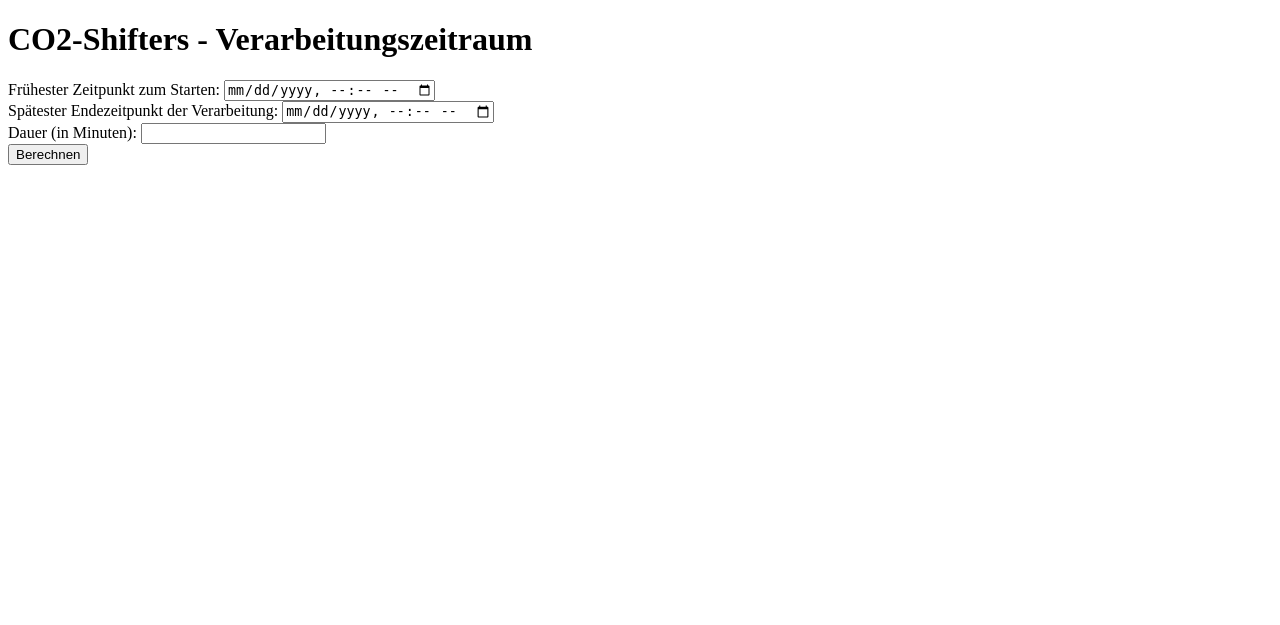
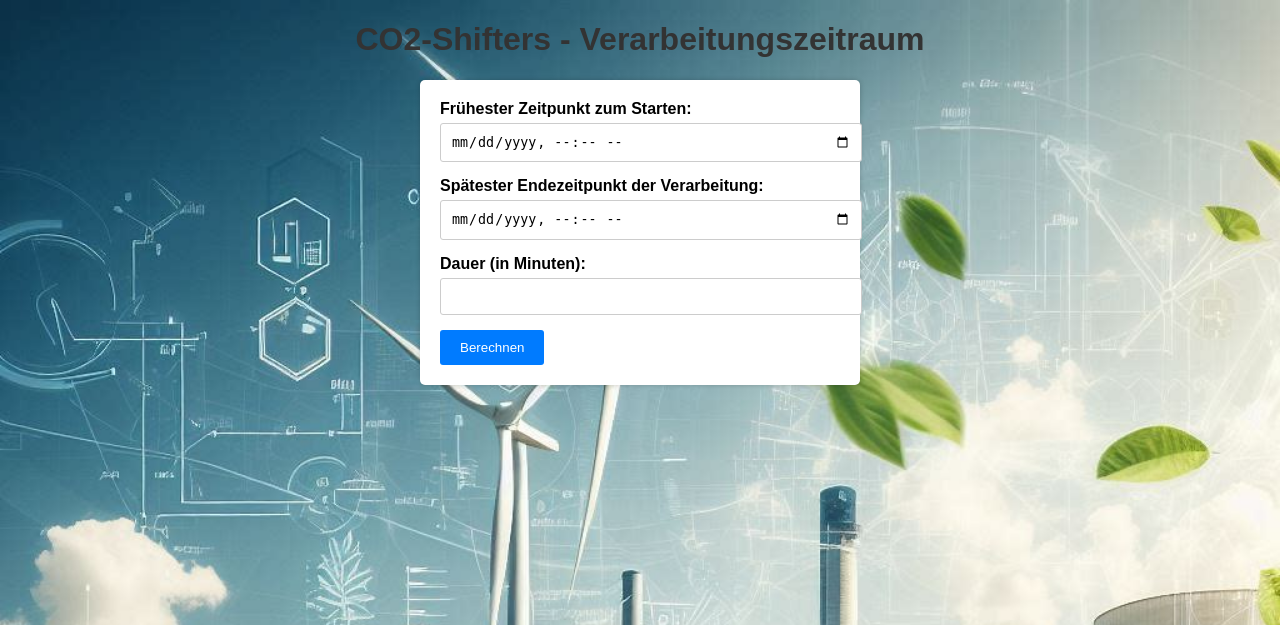
Before and after one commit to co2-shifters/frontend, a Flask app: page / in a window 1280 px wide. Shown: the top 625 px of the page. Run offline with Flask 3, Linux system fonts and the light colour scheme.

Commit message:
Update Eingabeseite, Background images

```diff
--- a/templates/index.html
+++ b/templates/index.html
@@ -1,8 +1,63 @@
 <!DOCTYPE html>
-<html lang="en">
+<html>
 <head>
     <meta charset="UTF-8">
     <title>CO2-Shifters - AXA Hackathon 2023</title>
+    <style>
+    body {
+        font-family: Arial, sans-serif;
+        background-image: url('co2-shifters_bg_4.jpg');
+        background-size: cover;
+        background-repeat: no-repeat;
+        background-attachment: fixed;
+        <!-- background-color: #f5f5f5;-->
+        margin: 0;
+        padding: 0;
+    }
+
+    h1 {
+        text-align: center;
+        color: #333;
+    }
+
+    form {
+        background-color: #fff;
+        max-width: 400px;
+        margin: 0 auto;
+        padding: 20px;
+        border-radius: 5px;
+        box-shadow: 0px 0px 5px rgba(0, 0, 0, 0.2);
+    }
+
+    label {
+        display: block;
+        margin-bottom: 5px;
+        font-weight: bold;
+    }
+
+    input[type="datetime-local"],
+    input[type="number"] {
+        width: 100%;
+        padding: 10px;
+        margin-bottom: 15px;
+        border: 1px solid #ccc;
+        border-radius: 3px;
+        margin-right: 15px;
+    }
+
+    input[type="submit"] {
+        background-color: #007BFF;
+        color: #fff;
+        padding: 10px 20px;
+        border: none;
+        border-radius: 3px;
+        cursor: pointer;
+    }
+
+    input[type="submit"]:hover {
+        background-color: #0056b3;
+    }
+    </style>
 </head>
 <body>
     <h1>CO2-Shifters - Verarbeitungszeitraum</h1>
@@ -13,10 +68,22 @@
         <label for="latest_end_time">Spätester Endezeitpunkt der Verarbeitung:</label>
         <input type="datetime-local" id="latest_end_time" name="latest_end_time" required><br>
 
-        <label for="dauer">Dauer (in Minuten):</label>
-        <input type="number" id="dauer" name="dauer" required><br>
+        <label for="duration">Dauer (in Minuten):</label>
+        <input type="number" id="duration" name="duration" required><br>
 
         <input type="submit" value="Berechnen">
     </form>
+    <script>
+        const backgrounds = ['co2-shifters_bg_1.jpg', 'co2-shifters_bg_2.jpg', 'co2-shifters_bg_3.jpg', 'co2-shifters_bg_4.jpg'];
+        let currentIndex = 0;
+
+        function changeBackground() {
+            document.body.style.backgroundImage = `url(${backgrounds[currentIndex]})`;
+            document.body.style.backgroundSize = 'cover';
+            currentIndex = (currentIndex + 1) % backgrounds.length;
+        }
+
+        setInterval(changeBackground, 5000); // Ändere das Hintergrundbild alle 5 Sekunden
+    </script>
 </body>
 </html>
```
Also changed, not shown: templates/co2-shifters_bg_1.jpg (added), templates/co2-shifters_bg_2.jpg (added), templates/co2-shifters_bg_3.jpg (added), templates/co2-shifters_bg_4.jpg (added).
